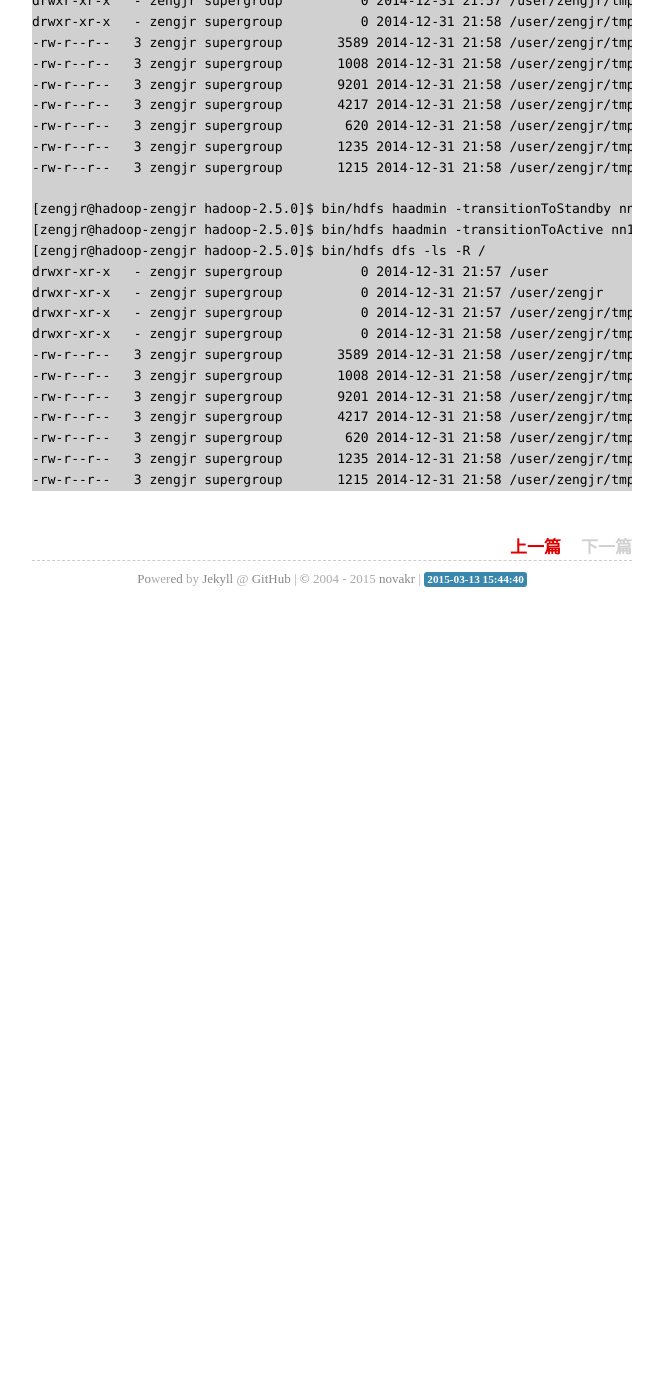
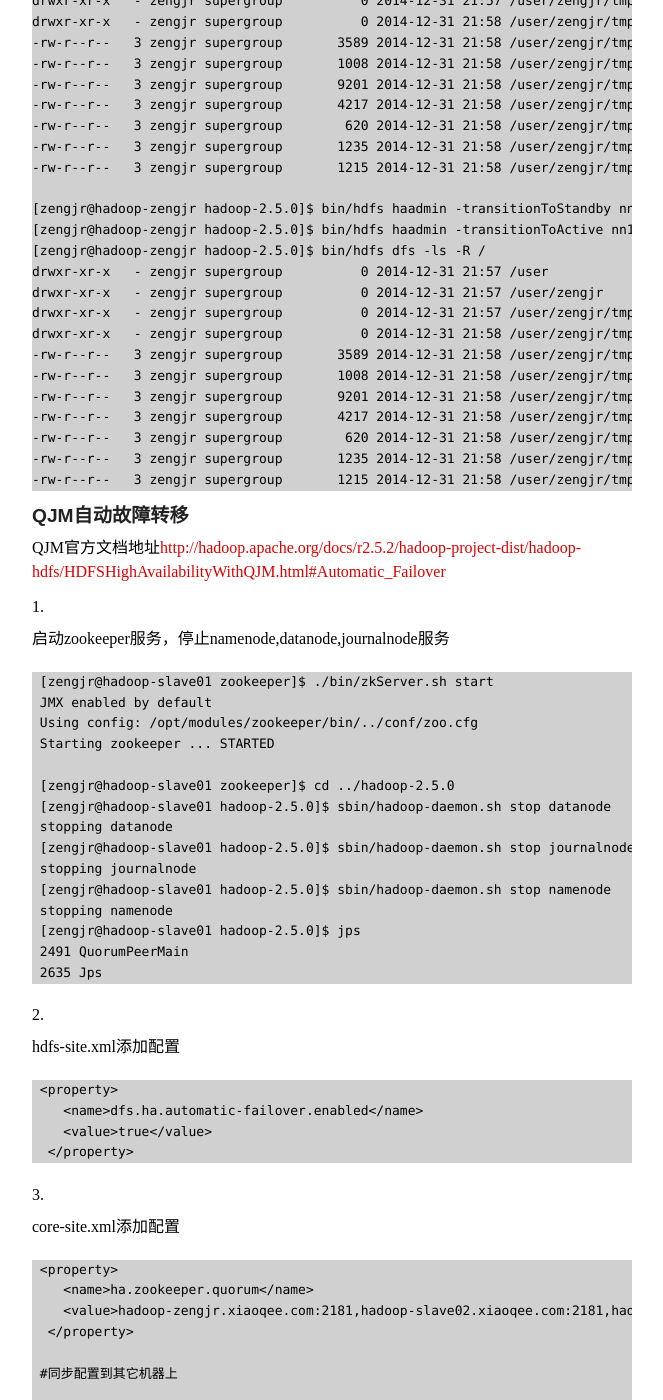
Before and after one commit to novakr/novakr.github.io, a Jekyll site: the page built from _posts/2015-03-13-hadoop-ha-2.md, in a window 1280 px wide and 1400 px high, scrolled down 8354 px. Shown: the whole window, without its empty margins (308-971 px from the left). Built offline with Jekyll 4.4.1, drawn with Linux system fonts in a browser that asks for light colours; Markdown is read by kramdown in place of the engine named in the settings; comment, search, counter and statistics services are not loaded; before the commit the page ends 8981 px from its top, so only the background shows below that; some of the changed text lies outside the part shown.

Commit message:
hadoop ha

```diff
--- a/_posts/2015-03-13-hadoop-ha-2.md
+++ b/_posts/2015-03-13-hadoop-ha-2.md
@@ -345,3 +345,85 @@ QJM详细配置[http://hadoop.apache.org/docs/r2.5.2/hadoop-project-dist/hadoop-
 	-rw-r--r--   3 zengjr supergroup        620 2014-12-31 21:58 /user/zengjr/tmp/conf/httpfs-site.xml
 	-rw-r--r--   3 zengjr supergroup       1235 2014-12-31 21:58 /user/zengjr/tmp/conf/mapred-site.xml
 	-rw-r--r--   3 zengjr supergroup       1215 2014-12-31 21:58 /user/zengjr/tmp/conf/yarn-site.xml
+
+###QJM自动故障转移
+
+QJM官方文档地址[http://hadoop.apache.org/docs/r2.5.2/hadoop-project-dist/hadoop-hdfs/HDFSHighAvailabilityWithQJM.html#Automatic_Failover](http://hadoop.apache.org/docs/r2.5.2/hadoop-project-dist/hadoop-hdfs/HDFSHighAvailabilityWithQJM.html#Automatic_Failover)
+
+1. 启动zookeeper服务，停止namenode,datanode,journalnode服务
+
+		[zengjr@hadoop-slave01 zookeeper]$ ./bin/zkServer.sh start
+		JMX enabled by default
+		Using config: /opt/modules/zookeeper/bin/../conf/zoo.cfg
+		Starting zookeeper ... STARTED
+
+		[zengjr@hadoop-slave01 zookeeper]$ cd ../hadoop-2.5.0
+		[zengjr@hadoop-slave01 hadoop-2.5.0]$ sbin/hadoop-daemon.sh stop datanode
+		stopping datanode
+		[zengjr@hadoop-slave01 hadoop-2.5.0]$ sbin/hadoop-daemon.sh stop journalnode
+		stopping journalnode
+		[zengjr@hadoop-slave01 hadoop-2.5.0]$ sbin/hadoop-daemon.sh stop namenode
+		stopping namenode
+		[zengjr@hadoop-slave01 hadoop-2.5.0]$ jps
+		2491 QuorumPeerMain
+		2635 Jps
+
+2. hdfs-site.xml添加配置
+
+		<property>
+		   <name>dfs.ha.automatic-failover.enabled</name>
+		   <value>true</value>
+		 </property>
+
+3. core-site.xml添加配置
+
+		<property>
+		   <name>ha.zookeeper.quorum</name>
+		   <value>hadoop-zengjr.xiaoqee.com:2181,hadoop-slave02.xiaoqee.com:2181,hadoop-slave01.xiaoqee.com:2181</value>
+		 </property>
+
+		#同步配置到其它机器上
+
+		scp -r etc/hadoop/ zengjr@hadoop-slave01.xiaoqee.com:/opt/modules/hadoop-2.5.0/etc/
+		scp -r etc/hadoop/ zengjr@hadoop-slave02.xiaoqee.com:/opt/modules/hadoop-2.5.0/etc/
+
+
+4. 初始化HA在Zookeeper状态
+
+		bin/hdfs zkfc -formatZK
+可以在zookeeper下查看到到下面状态
+
+		WatchedEvent state:SyncConnected type:None path:null
+		[zk: localhost:2181(CONNECTED) 0] ls /
+		[zookeeper]
+		[zk: localhost:2181(CONNECTED) 1] ls /
+		[zookeeper]
+		[zk: localhost:2181(CONNECTED) 2] ls /
+		[hadoop-ha, zookeeper]
+		[zk: localhost:2181(CONNECTED) 3] ls /hadoop-ha
+		[hadoop-cluster]
+		[zk: localhost:2181(CONNECTED) 4] ls /hadoop-ha/hadoop-cluster
+		[]
+
+
+5. 启动journalnode(128,129，130上都要启动)
+
+	 	sbin/hadoop-daemon.sh start journalnode
+
+6. 启动namenode(128,129上都要启动)
+
+		sbin/hadoop-daemon.sh start namenode
+
+7. 启动datanode(128,129，130上都要启动)
+
+		sbin/hadoop-daemon.sh start datanode
+8. 启动zkfc(128,129上都要启动)
+
+		sbin/hadoop-daemon.sh start zkfc
+
+		#可以在zookeeper下查看到到下面状态
+
+		[zk: localhost:2181(CONNECTED) 4] ls /hadoop-ha/hadoop-cluster
+		[ActiveBreadCrumb, ActiveStandbyElectorLock]
+
+9. 测试，杀死namenode进程，kill -9 进程ID，然后可以看到两个节点standy,active会自动变换
```
